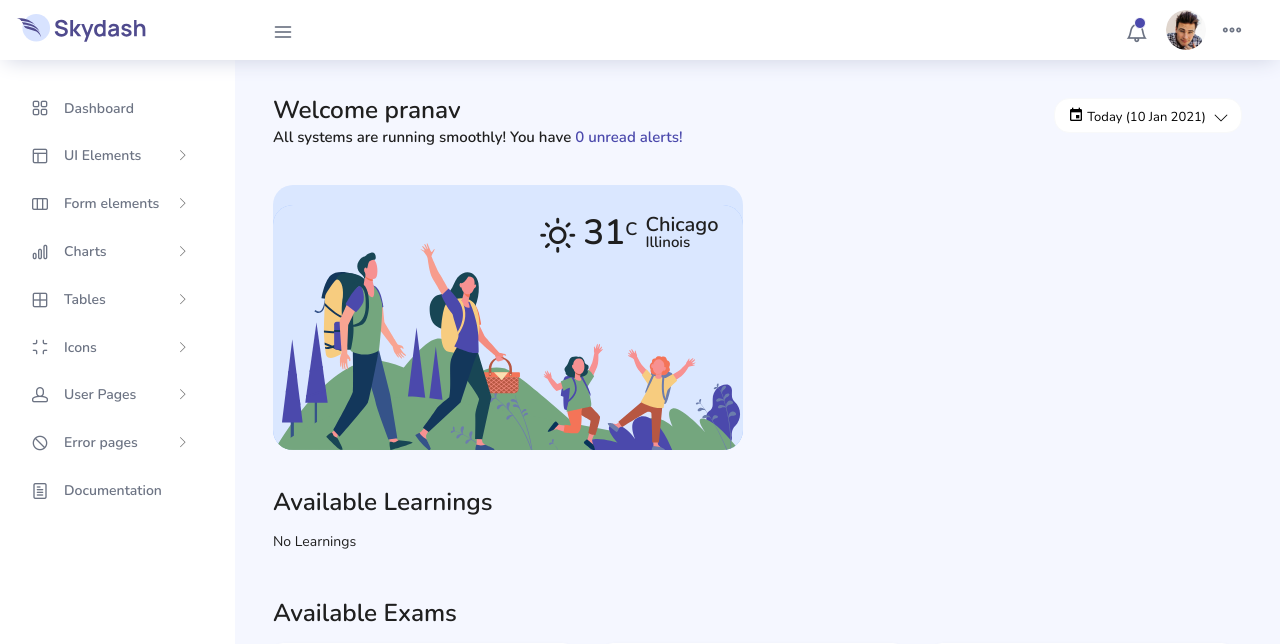
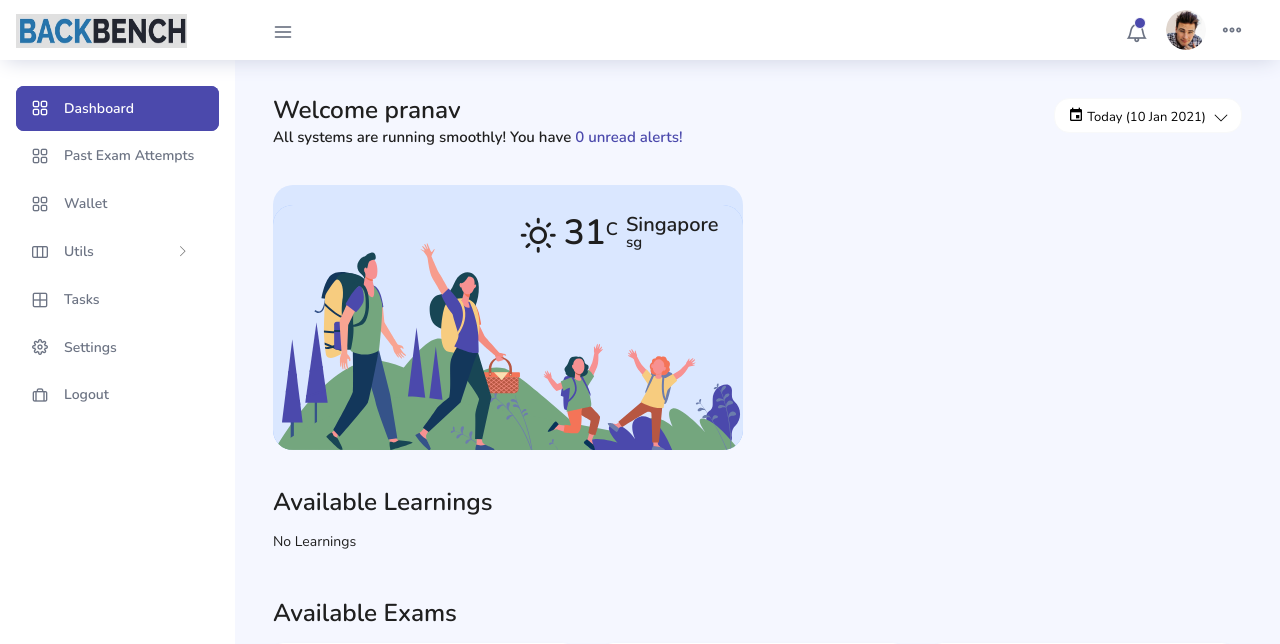
Before and after one commit to ponp1234/backbencher, a Flask app: page /user_home in a window 1280 px wide. Shown: the top 644 px of the page. Run offline with Flask 3, Linux system fonts and the light colour scheme; a user stored in the database is signed in; data comes from the database, SQL or seed files in the repository; some libraries are stand-ins or nearby versions.

Commit message:
01092025

```diff
--- a/templates/user_home.html
+++ b/templates/user_home.html
@@ -107,8 +107,8 @@
 
       <nav class="navbar col-lg-12 col-12 p-0 fixed-top d-flex flex-row">
   <div class="text-center navbar-brand-wrapper d-flex align-items-center justify-content-start">
-    <a class="navbar-brand brand-logo me-5" href="index.html"><img src="static/assets//images/logo.svg" class="me-2" alt="logo" /></a>
-    <a class="navbar-brand brand-logo-mini" href="index.html"><img src="static/assets//images/logo-mini.svg" alt="logo" /></a>
+    <a class="navbar-brand brand-logo me-5" href="{{ url_for('user_home') }}"><img src="static/assets//images/bb.png" class="me-2" alt="logo" /></a>
+    <a class="navbar-brand brand-logo-mini" href="{{ url_for('user_home') }}"><img src="static/assets//images/logo-mini.svg" alt="logo" /></a>
   </div>
   <div class="navbar-menu-wrapper d-flex align-items-center justify-content-end">
     <button class="navbar-toggler navbar-toggler align-self-center" type="button" data-toggle="minimize">
@@ -197,108 +197,71 @@
         <nav class="sidebar sidebar-offcanvas" id="sidebar">
   <ul class="nav">
     <li class="nav-item">
-      <a class="nav-link" href="index.html">
+      <a class="nav-link" href="{{ url_for('user_home') }}" >
         <i class="icon-grid menu-icon"></i>
         <span class="menu-title">Dashboard</span>
       </a>
     </li>
+
     <li class="nav-item">
-      <a class="nav-link" data-bs-toggle="collapse" href="#ui-basic" aria-expanded="false" aria-controls="ui-basic">
-        <i class="icon-layout menu-icon"></i>
-        <span class="menu-title">UI Elements</span>
-        <i class="menu-arrow"></i>
+      <a class="nav-link" href={{ url_for('attempts') }}>
+        <i class="icon-grid menu-icon"></i>
+        <span class="menu-title">Past Exam Attempts</span>
       </a>
-      <div class="collapse" id="ui-basic">
-        <ul class="nav flex-column sub-menu">
-          <li class="nav-item"> <a class="nav-link" href="pages/ui-features/buttons.html">Buttons</a></li>
-          <li class="nav-item"> <a class="nav-link" href="pages/ui-features/dropdowns.html">Dropdowns</a></li>
-          <li class="nav-item"> <a class="nav-link" href="pages/ui-features/typography.html">Typography</a></li>
-        </ul>
-      </div>
     </li>
+
+
+    <li class="nav-item">
+      <a class="nav-link" href={{ url_for('wallet') }}>
+        <i class="icon-grid menu-icon"></i>
+        <span class="menu-title">Wallet</span>
+      </a>
+    </li>
+
+
+
     <li class="nav-item">
       <a class="nav-link" data-bs-toggle="collapse" href="#form-elements" aria-expanded="false" aria-controls="form-elements">
         <i class="icon-columns menu-icon"></i>
-        <span class="menu-title">Form elements</span>
+        <span class="menu-title">Utils</span>
         <i class="menu-arrow"></i>
       </a>
       <div class="collapse" id="form-elements">
         <ul class="nav flex-column sub-menu">
-          <li class="nav-item"><a class="nav-link" href="pages/forms/basic_elements.html">Basic Elements</a></li>
+          <li class="nav-item"><a class="nav-link" href="{{ url_for('countdown') }}">Timer</a></li>
+          <li class="nav-item"><a class="nav-link" href="{{ url_for('calc') }}">Calculator</a></li>
         </ul>
       </div>
     </li>
+
+
     <li class="nav-item">
-      <a class="nav-link" data-bs-toggle="collapse" href="#charts" aria-expanded="false" aria-controls="charts">
-        <i class="icon-bar-graph menu-icon"></i>
-        <span class="menu-title">Charts</span>
-        <i class="menu-arrow"></i>
-      </a>
-      <div class="collapse" id="charts">
-        <ul class="nav flex-column sub-menu">
-          <li class="nav-item"> <a class="nav-link" href="pages/charts/chartjs.html">ChartJs</a></li>
-        </ul>
-      </div>
-    </li>
-    <li class="nav-item">
-      <a class="nav-link" data-bs-toggle="collapse" href="#tables" aria-expanded="false" aria-controls="tables">
+      <a class="nav-link" href="{{ url_for('task') }}">
         <i class="icon-grid-2 menu-icon"></i>
-        <span class="menu-title">Tables</span>
-        <i class="menu-arrow"></i>
-      </a>
-      <div class="collapse" id="tables">
-        <ul class="nav flex-column sub-menu">
-          <li class="nav-item"> <a class="nav-link" href="pages/tables/basic-table.html">Basic table</a></li>
-        </ul>
-      </div>
-    </li>
-    <li class="nav-item">
-      <a class="nav-link" data-bs-toggle="collapse" href="#icons" aria-expanded="false" aria-controls="icons">
-        <i class="icon-contract menu-icon"></i>
-        <span class="menu-title">Icons</span>
-        <i class="menu-arrow"></i>
-      </a>
-      <div class="collapse" id="icons">
-        <ul class="nav flex-column sub-menu">
-          <li class="nav-item"> <a class="nav-link" href="pages/icons/mdi.html">Mdi icons</a></li>
-        </ul>
-      </div>
-    </li>
-    <li class="nav-item">
-      <a class="nav-link" data-bs-toggle="collapse" href="#auth" aria-expanded="false" aria-controls="auth">
-        <i class="icon-head menu-icon"></i>
-        <span class="menu-title">User Pages</span>
-        <i class="menu-arrow"></i>
-      </a>
-      <div class="collapse" id="auth">
-        <ul class="nav flex-column sub-menu">
-          <li class="nav-item"> <a class="nav-link" href="pages/samples/login.html"> Login </a></li>
-          <li class="nav-item"> <a class="nav-link" href="pages/samples/register.html"> Register </a></li>
-        </ul>
-      </div>
-    </li>
-    <li class="nav-item">
-      <a class="nav-link" data-bs-toggle="collapse" href="#error" aria-expanded="false" aria-controls="error">
-        <i class="icon-ban menu-icon"></i>
-        <span class="menu-title">Error pages</span>
-        <i class="menu-arrow"></i>
-      </a>
-      <div class="collapse" id="error">
-        <ul class="nav flex-column sub-menu">
-          <li class="nav-item"> <a class="nav-link" href="pages/samples/error-404.html"> 404 </a></li>
-          <li class="nav-item"> <a class="nav-link" href="pages/samples/error-500.html"> 500 </a></li>
-        </ul>
-      </div>
-    </li>
-    <li class="nav-item">
-      <a class="nav-link" href="../../../docs/documentation.html">
-        <i class="icon-paper menu-icon"></i>
-        <span class="menu-title">Documentation</span>
+        <span class="menu-title">Tasks</span>
       </a>
     </li>
+
+    <li class="nav-item">
+      <a class="nav-link" href={{ url_for('settings') }}>
+        <i class="icon-cog menu-icon"></i>
+        <span class="menu-title">Settings</span>
+      </a>
+    </li>
+
+    <li class="nav-item">
+      <a class="nav-link" href={{ url_for('logout') }}>
+        <i class="icon-briefcase menu-icon"></i>
+        <span class="menu-title">Logout</span>
+      </a>
+    </li>
+
+
+
+
+
   </ul>
-</nav>
-        <!-- partial -->
+</nav>        <!-- partial -->
 
               <div class="main-panel">
           <div class="content-wrapper">
@@ -337,8 +300,8 @@
                           <h2 class="mb-0 font-weight-normal"><i class="icon-sun me-2"></i>31<sup>C</sup></h2>
                         </div>
                         <div class="ms-2">
-                          <h4 class="location font-weight-normal">Chicago</h4>
-                          <h6 class="font-weight-normal">Illinois</h6>
+                          <h4 class="location font-weight-normal">Singapore</h4>
+                          <h6 class="font-weight-normal">sg</h6>
                         </div>
                       </div>
                     </div>
@@ -464,5 +427,8 @@
     <script src="static/assets//js/dashboard.js"></script>
     <!-- <script src="static/assets//js/Chart.roundedBarCharts.js"></script> -->
     <!-- End custom js for this page-->
+
+
+
   </body>
 </html>
```
Also changed, not shown: static/assets/images/bb.png (added), static/assets/images/logo3.png (renamed from static/logo3.png), static/logo.png, static/logo0 (2).png (added), static/logo2 (2).png (added), static/prcard.png (deleted).
